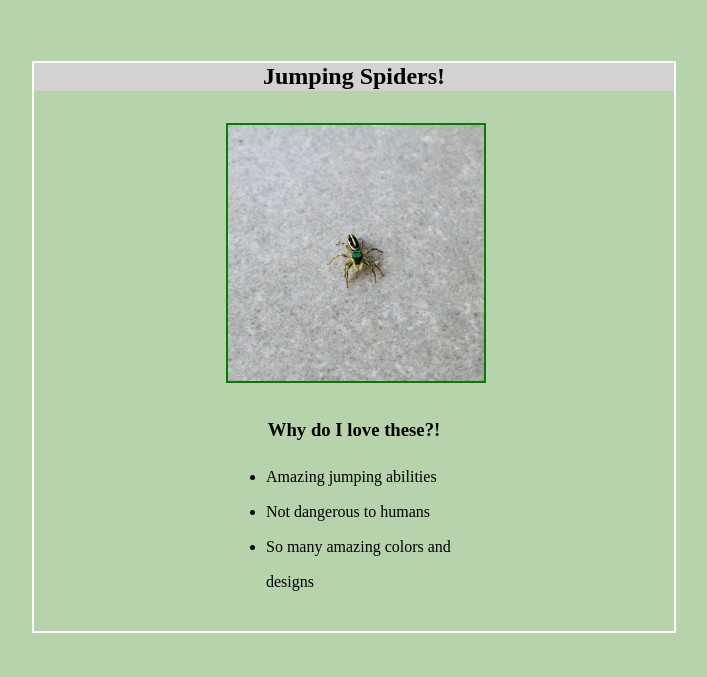
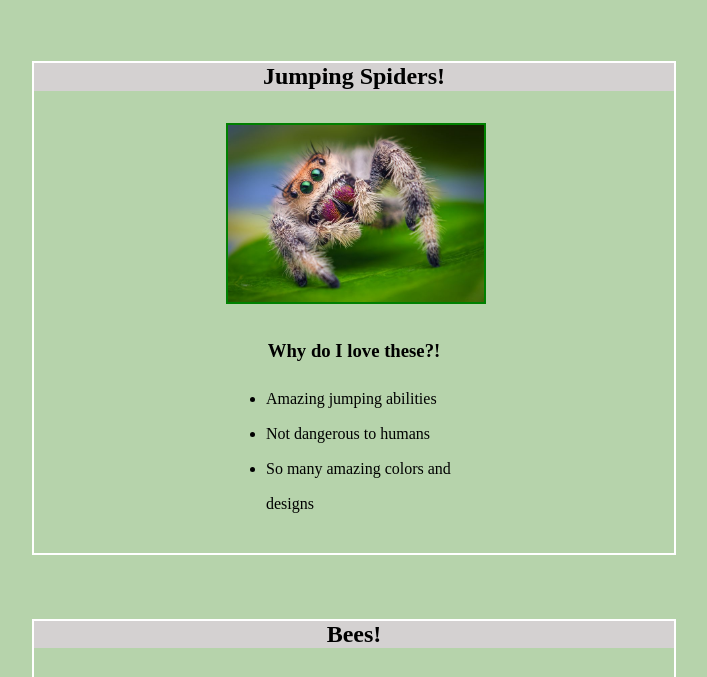
Before and after one commit to chrissoncrant/Bugs, a plain HTML site: page index.html in a window 1280 px wide. Shown: the part 61-738 px from the top of the page, without its empty margins (288-995 px from the left). Drawn offline with nearby package versions, Linux system fonts and the light colour scheme.

Commit message:
Changed spider pic; git practice

```diff
--- a/index.html
+++ b/index.html
@@ -17,7 +17,7 @@
             <section>
                 <h2>Jumping Spiders!</h2>
                 <div class="images">
-                    <img src="images/thai-spider.jpg" alt="Jumping spider from Thailand with tan and black stripes, turquoise head, and yellow feelers" />
+                    <img src="images/tilted-spider.jpeg" alt="Jumping spider from Thailand with tan and black stripes, turquoise head, and yellow feelers" />
                 </div>
                 <div class="why-div">
                     <h3>Why do I love these?!</h3>
```
